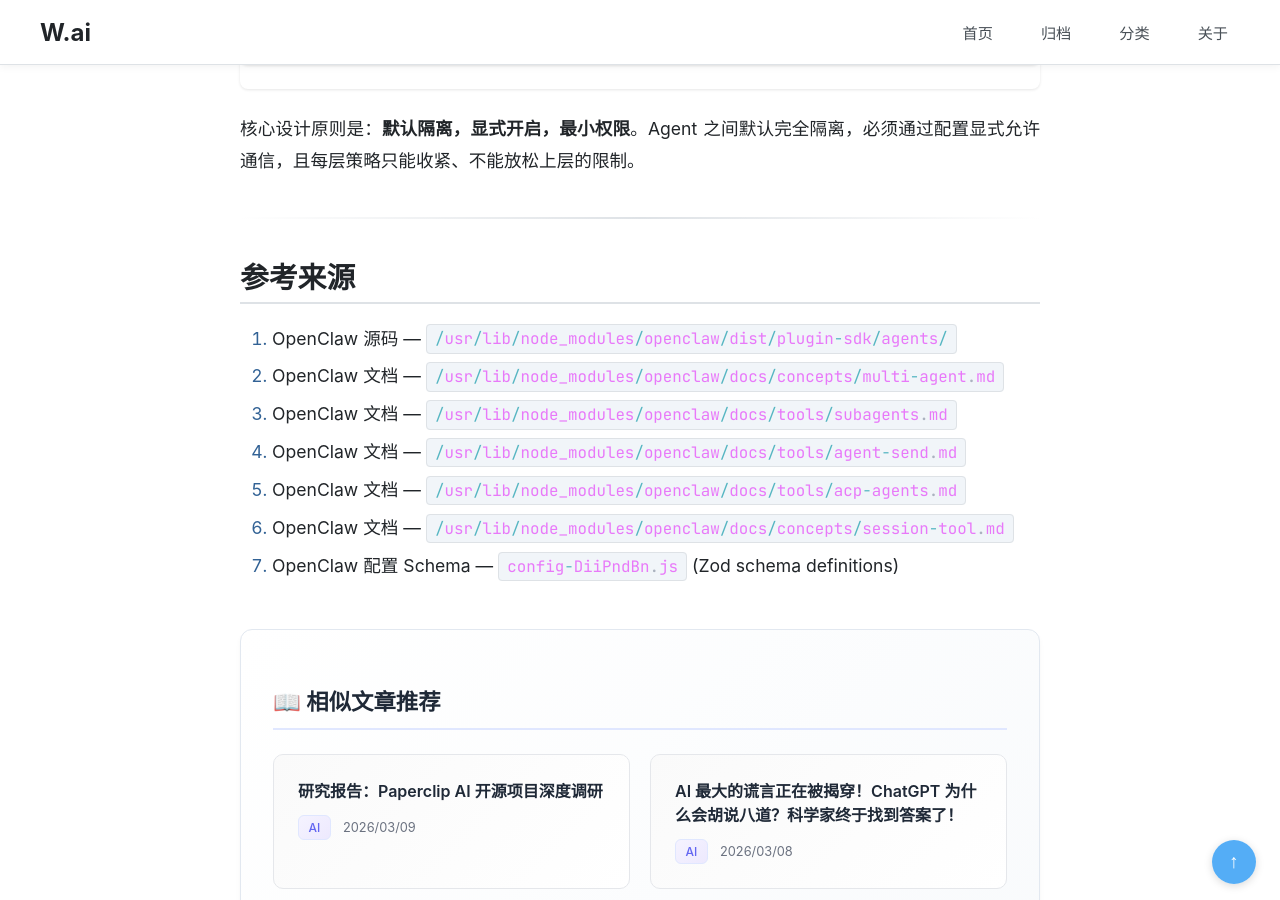
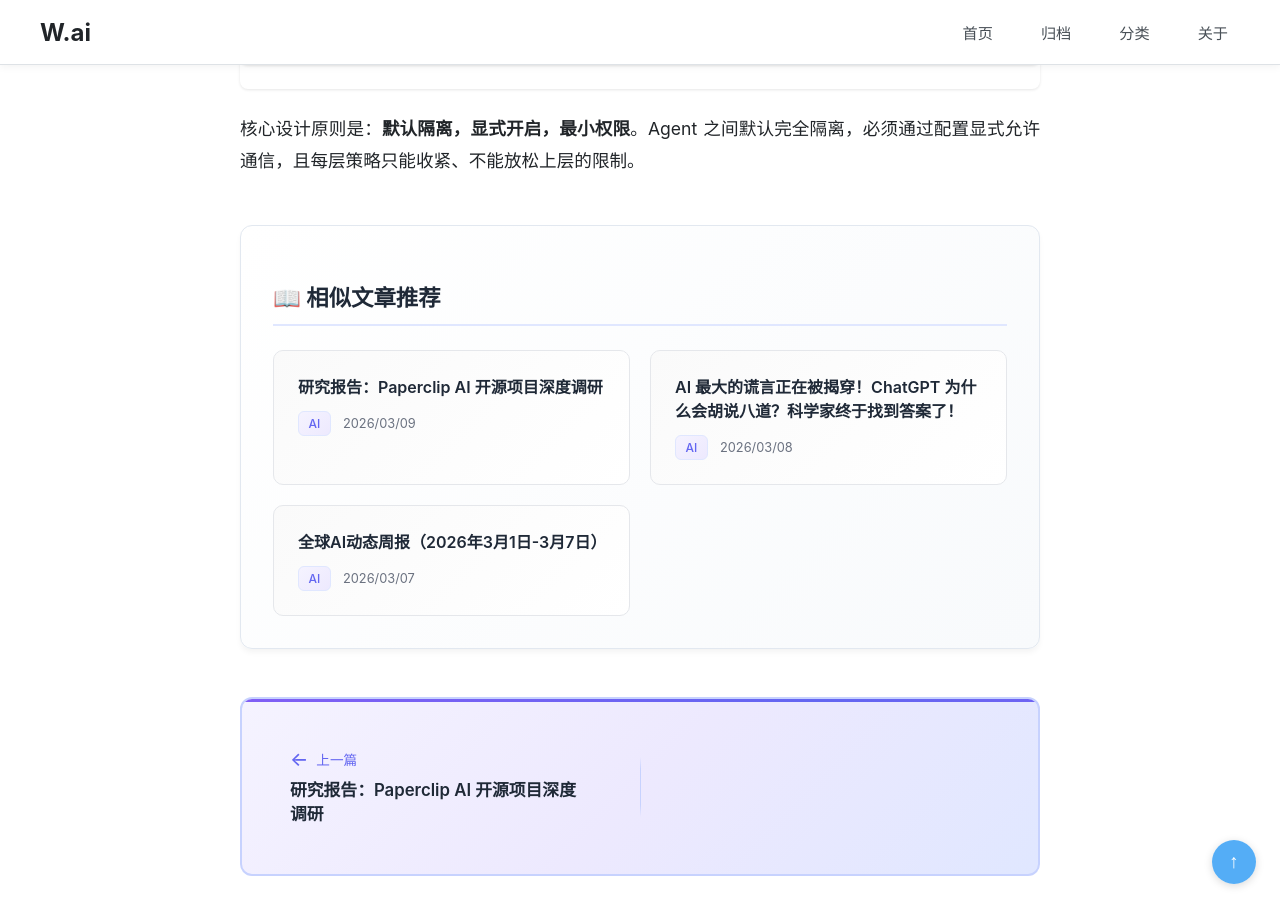
Before and after one commit to wujiaming88/wujiaming88.github.io, a Jekyll site: the page built from _posts/2026-03-10-openclaw-agent-to-agent-architecture.md, in a window 1280 px wide and 900 px high, scrolled down 12338 px. Built offline with Jekyll 4.4.1, drawn with Linux system fonts in a browser that asks for light colours; nearby versions of some CDN libraries.

Commit message:
移除 A2A 架构文章的参考来源章节

```diff
--- a/_posts/2026-03-10-openclaw-agent-to-agent-architecture.md
+++ b/_posts/2026-03-10-openclaw-agent-to-agent-architecture.md
@@ -406,15 +406,3 @@ OpenClaw 的 A2A 架构是一个**精心设计的分层系统**：
 | 容错层 | Frozen Result + Wake + Idempotency | 可靠性保证 |
 
 核心设计原则是：**默认隔离，显式开启，最小权限**。Agent 之间默认完全隔离，必须通过配置显式允许通信，且每层策略只能收紧、不能放松上层的限制。
-
----
-
-## 参考来源
-
-1. OpenClaw 源码 — `/usr/lib/node_modules/openclaw/dist/plugin-sdk/agents/`
-2. OpenClaw 文档 — `/usr/lib/node_modules/openclaw/docs/concepts/multi-agent.md`
-3. OpenClaw 文档 — `/usr/lib/node_modules/openclaw/docs/tools/subagents.md`
-4. OpenClaw 文档 — `/usr/lib/node_modules/openclaw/docs/tools/agent-send.md`
-5. OpenClaw 文档 — `/usr/lib/node_modules/openclaw/docs/tools/acp-agents.md`
-6. OpenClaw 文档 — `/usr/lib/node_modules/openclaw/docs/concepts/session-tool.md`
-7. OpenClaw 配置 Schema — `config-DiiPndBn.js` (Zod schema definitions)
```
